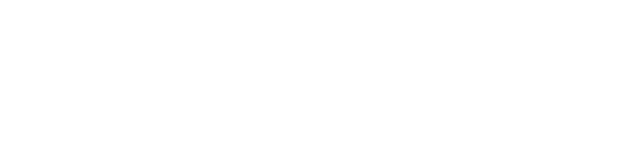
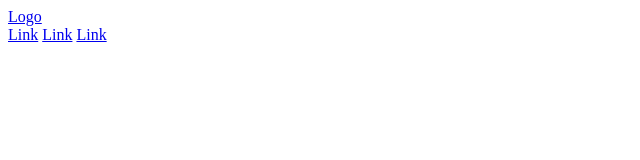
Before and after one commit to estefani301/holbertonschool-web-development, a plain HTML site: page html_advanced/index.html in a window 1280 px wide. Shown: the whole page, without its empty margins (0-640 px from the left). Drawn offline with Linux system fonts and the light colour scheme.

Commit message:
Update index.html

```diff
--- a/html_advanced/index.html
+++ b/html_advanced/index.html
@@ -7,8 +7,11 @@
   </head>
   <body>
     <header>
+      <a href="index.html">Logo</a>
       <nav>
-
+        <a href="#link1">Link</a>
+        <a href="#link2">Link</a>
+        <a href="#link3">Link</a>
       </nav>
     </header>
     <main>
```
